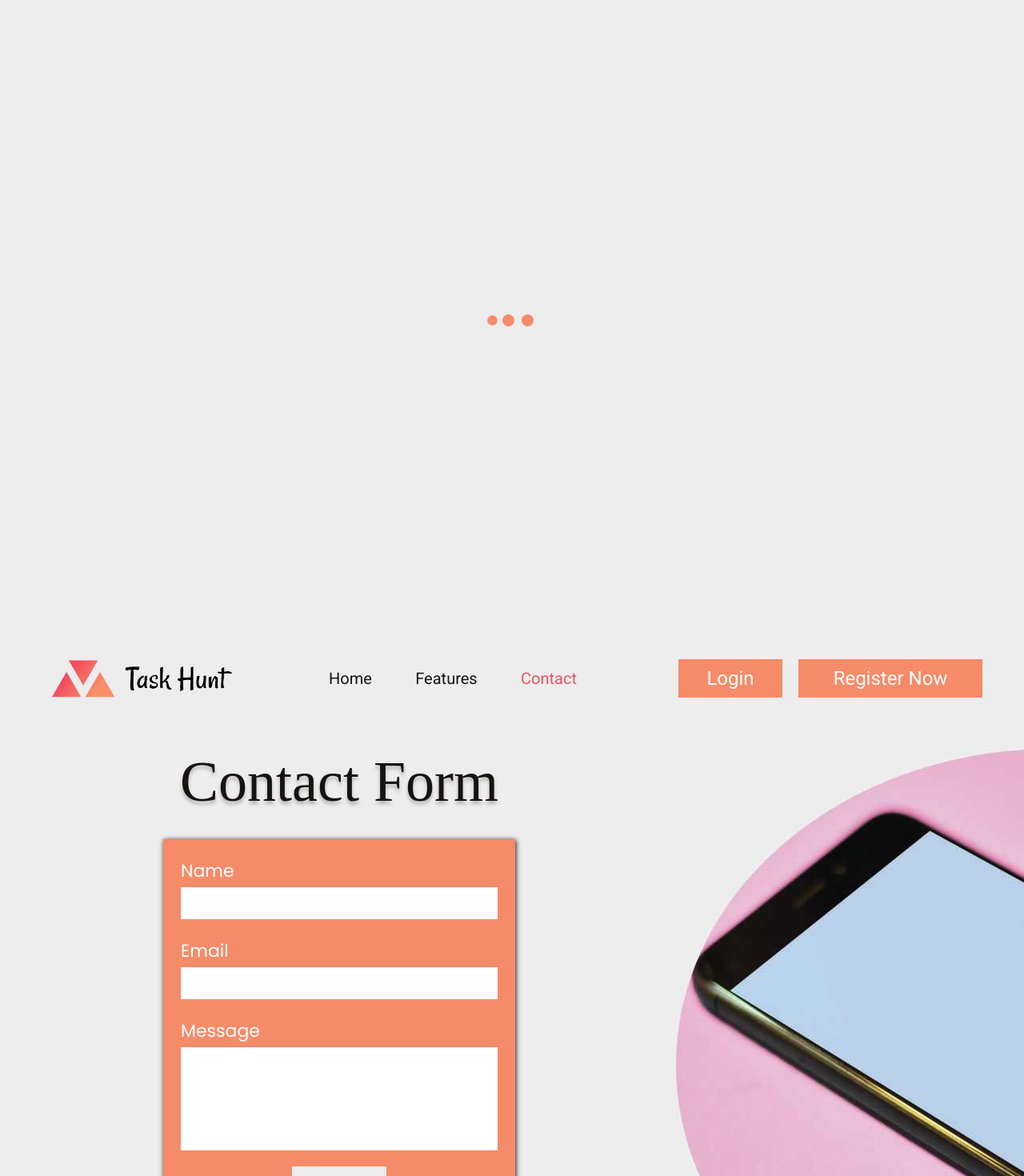
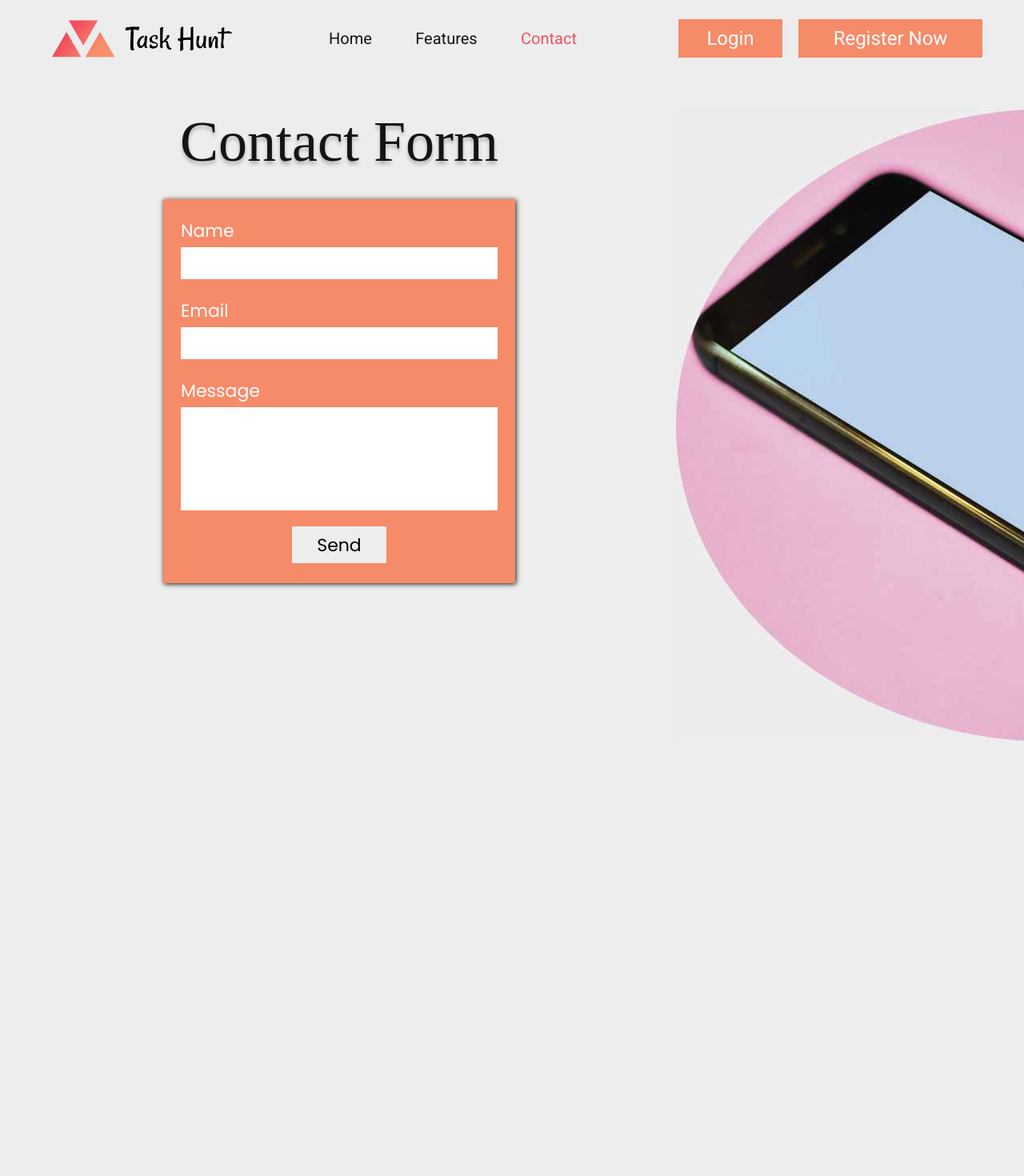
Before and after one commit to bhagyamudgal/task-hunt, a Next.js app: page /contact in a window 1280 px wide. Shown: the top 1470 px of the page at 80% size. After the commit the page ends 927 px from the top, so only its background shows below. Built offline with nearby package versions, Linux system fonts and the light colour scheme; a web font is replaced by a local one.

Commit message:
fixed bug related to page loader

```diff
--- a/components/Loading.js
+++ b/components/Loading.js
@@ -1,11 +1,9 @@
 import React from "react";
 import styles from "./Loading.module.css";
-import Image from "next/image";
-import Link from "next/link";
 
-function Loading() {
+function Loading(props) {
   return (
-    <div className={styles.body_loading}>
+    <div className={props.loading ? styles.body_loading : styles.none}>
       <div className={styles.lds_ellipsis}>
         <div></div>
         <div></div>
--- a/components/Loading.module.css
+++ b/components/Loading.module.css
@@ -3,6 +3,9 @@
   align-items: center;
   justify-content: center;
   height: 100vh;
+}
+.none{
+  display: none;
 }
 .lds_ellipsis {
   display: inline-block;
--- a/layout/Layout.js
+++ b/layout/Layout.js
@@ -7,18 +7,12 @@ function Layout(props) {
   const router = useRouter();
   return (
     <>
-      {(router.pathname === "/") ? (
-        <div onLoad={props.onload} className="body_home">
-          <Navigation></Navigation>
-          <main className="main">{props.children}</main>
-        </div>
-      ) : (
-        <div>
-          <Navigation></Navigation>
-          <main className="main">{props.children}</main>
-        </div>
-      )}
-
+      <div
+        onLoad={props.onload()}
+        className={`${props.loading ? "none" : "block"} ${
+          router.pathname === "/" && "body_home"
+        }`}
+      >
         <style jsx>{`
           .body_home {
             background-image: url(/background.jpg);
@@ -29,7 +23,13 @@ function Layout(props) {
           .none {
             display: none;
           }
+          .block {
+            display: block;
+          }
         `}</style>
+        <Navigation></Navigation>
+        <main className="main">{props.children}</main>
+      </div>
     </>
   );
 }
--- a/pages/_app.js
+++ b/pages/_app.js
@@ -23,7 +23,7 @@ function MyApp({ Component, pageProps }) {
 
     const handleComplete = (url) => {
       setTimeout(() => {
-        router.isReady && setLoading(false);
+        setLoading(false);
       }, 1000);
     };
 
@@ -40,8 +40,8 @@ function MyApp({ Component, pageProps }) {
 
   return (
     <>
-      {loading && <Loading />}
-      <Layout onload={loadingHandler}>
+      <Loading loading={loading} />
+      <Layout loading={loading} onload={loadingHandler}>
         <Head>
           <meta
             name="viewport"
```
Lines whose indentation alone changed are shown as unchanged.
